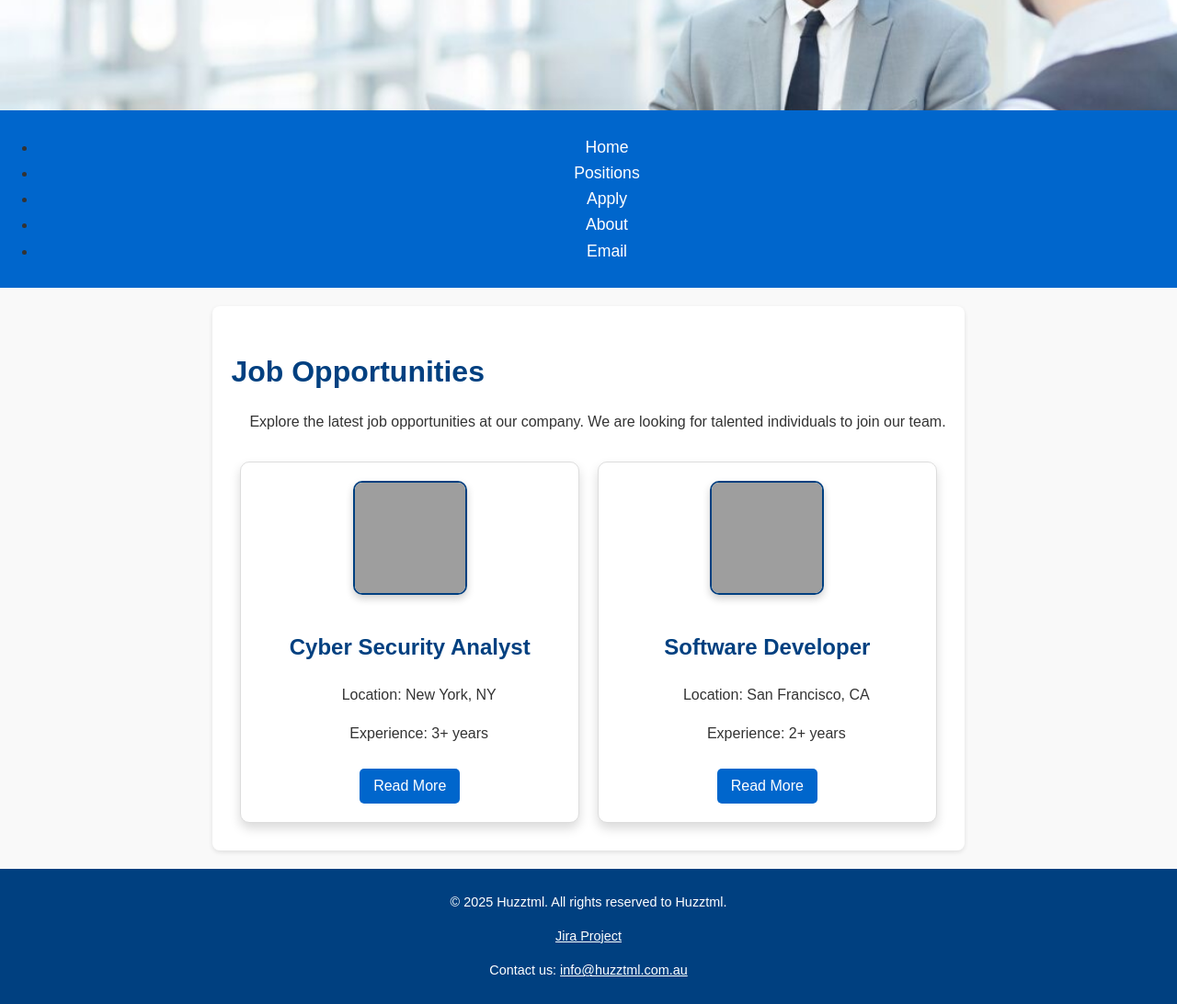
After one commit to 105920925/Huzztml-project, a PHP site: page /project1/jobs.php in a window 1280 px wide. The commit adds this page. Shown: the whole page at 92% size. Run offline with PHP 8.4, Linux system fonts and the light colour scheme; grey boxes are pictures that could not be loaded.

Commit message:
added php and .inc files

```diff
--- a/project1/about.html
+++ b/project1/about.html
@@ -138,9 +138,6 @@
     </section>
   </main>
 
-  <footer>
-    <p>© 2025 Huzztml | Built by students for the Web Technologies unit</p>
-    <a href="https://insertjiralink.com" target="_blank">Jira Project Board</a>
-  </footer>
+  <?php include 'footer.inc'; ?>
 </body>
 </html>
--- a/project1/apply.html
+++ b/project1/apply.html
@@ -172,5 +172,6 @@
             skillsContainer.appendChild(newSkillDiv);
         });
     </script>
+    <?php include 'footer.inc'; ?>
 </body>
 </html>
--- /dev/null
+++ b/project1/footer.inc
@@ -0,0 +1,5 @@
+<footer>
+    <p>&copy; 2025 Huzztml. All rights reserved to Huzztml.</p>
+    <p><a href="https://huzztmlproject.atlassian.net/jira/software/projects/SCRUM/boards/1" target="_blank">Jira Project</a></p>
+    <p>Contact us: <a href="mailto:info@huzztml.com.au">info@huzztml.com.au</a></p>
+</footer>
--- /dev/null
+++ b/project1/header.inc
@@ -0,0 +1,3 @@
+<header>
+  <!-- ...existing header code from your pages (logo, title, etc.)... -->
+</header>
--- a/project1/index.html
+++ b/project1/index.html
@@ -64,10 +64,6 @@
             <p style="margin-left: 20px;">&#9702; Receive personalized recommendations and interview tips to boost your chances.</p>
         </div>
     </section>
-    <footer>
-        <p>&copy; 2025 Huzztml. All rights reserved to Huzztml.</p>
-        <p><a href="https://huzztmlproject.atlassian.net/jira/software/projects/SCRUM/boards/1" target="_blank">Jira Project</a></p>
-        <p>Contact us: <a href="mailto:info@huzztml.com.au">info@huzztml.com.au</a></p>
-    </footer>
+    <?php include 'footer.inc'; ?>
 </body>
 </html>
--- /dev/null
+++ b/project1/jobs.php
@@ -0,0 +1,37 @@
+<!DOCTYPE html>
+<html lang="en">
+<head>
+  <meta charset="UTF-8">
+  <meta name="viewport" content="width=device-width, initial-scale=1.0">
+  <title>Jobs</title>
+  <link rel="stylesheet" href="styles/indexstyles.css">
+</head>
+<body>
+  <?php include 'header.inc'; ?>
+  <?php include 'menu.inc'; ?>
+
+  <section>
+    <h1>Job Opportunities</h1>
+    <p>Explore the latest job opportunities at our company. We are looking for talented individuals to join our team.</p>
+
+    <div class="job-container">
+      <div class="job-box">
+        <img src="styles/images/cybersecurity.jpg" alt="Cyber Security Analyst">
+        <h2>Cyber Security Analyst</h2>
+        <p>Location: New York, NY</p>
+        <p>Experience: 3+ years</p>
+        <button>Read More</button>
+      </div>
+      <div class="job-box">
+        <img src="styles/images/softwaredeveloper.jpg" alt="Software Developer">
+        <h2>Software Developer</h2>
+        <p>Location: San Francisco, CA</p>
+        <p>Experience: 2+ years</p>
+        <button>Read More</button>
+      </div>
+    </div>
+  </section>
+
+  <?php include 'footer.inc'; ?>
+</body>
+</html>
--- /dev/null
+++ b/project1/menu.inc
@@ -0,0 +1,9 @@
+<nav>
+  <ul>
+    <li><a href="index.php">Home</a></li>
+    <li><a href="jobs.php">Positions</a></li>
+    <li><a href="apply.php">Apply</a></li>
+    <li><a href="about.php">About</a></li>
+    <li><a href="mailto:info@huzztml.com">Email</a></li>
+  </ul>
+</nav>
--- a/styles/indexstyles.css
+++ b/styles/indexstyles.css
@@ -1,4 +1,7 @@
 /* General styles */
+html, body {
+    height: 100%;
+}
 body {
     font-family: Arial, sans-serif;
     margin: 0;
@@ -6,12 +9,15 @@ body {
     line-height: 1.6;
     color: #333;
     background-color: #f9f9f9;
+    min-height: 100vh;
+    display: flex;
+    flex-direction: column;
 }
 
 /* Header styles */
 header {
     text-align: center;
-    background-image: url('../images/interviewpic.jpg'); /* Ensure this path is correct */
+    background-image: url('../styles/images/interviewpic.jpg'); /* Ensure this path is correct */
     background-size: cover;
     background-position: center;
     color: white;
@@ -152,7 +158,7 @@ footer {
     background-color: #004080;
     color: white;
     padding: 10px 0;
-    margin-top: 20px;
+    margin-top: auto;
     font-size: 0.9em;
 }
 
```
Also changed, not shown: project1/about.php (added, +20 -0 lines), project1/apply.php (added, +38 -0 lines), project1/index.php (added, +20 -0 lines), project1/jobs.html (+1 -9 lines), about.html (added), apply.html (added), home.html (added), index.html (added).
